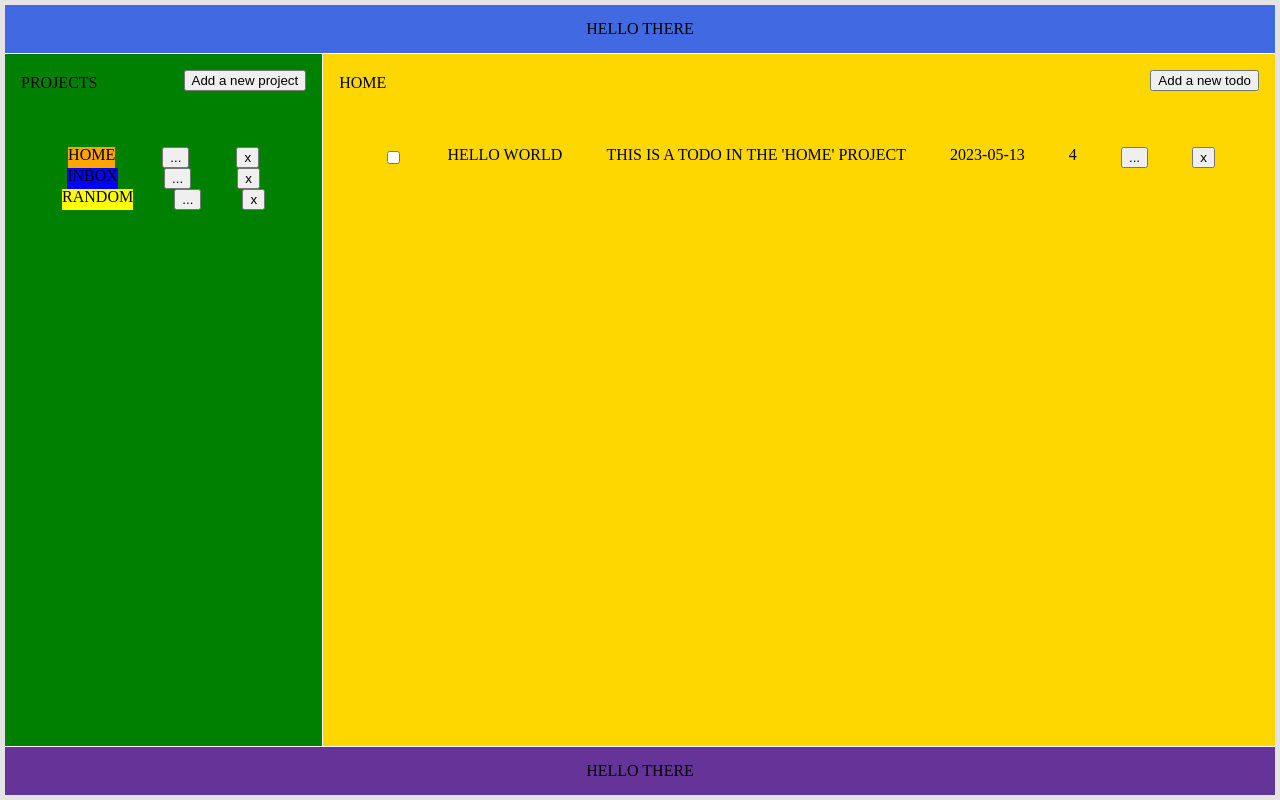
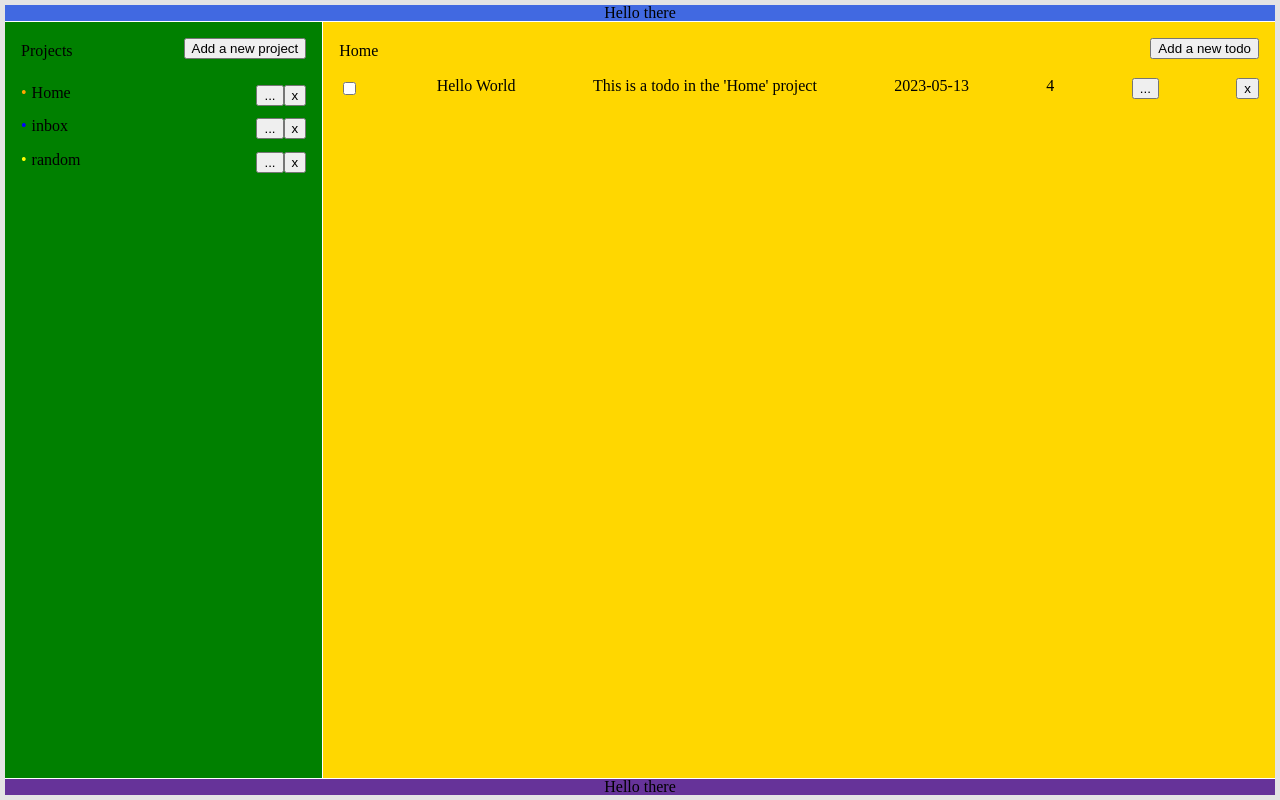
Before and after one commit to shaun-b1/to_do_list, a website built with webpack: page dist/index.html in a window 1280 px wide. Built offline with nearby package versions, Linux system fonts and the light colour scheme.

Commit message:
UI Changes to aside and project_ui

```diff
--- a/src/css/style.css
+++ b/src/css/style.css
@@ -2,7 +2,6 @@ body {
   background: #e4e4e4;
   height: 100vh;
   font: 500 100% system-ui, sans-serif;
-  text-transform: uppercase;
   display: flex;
   justify-content: center;
   align-items: center;
@@ -24,7 +23,6 @@ body {
   flex-direction: row;
   justify-content: center;
   align-items: flex-start;
-  padding: 1rem;
 }
 
 header {
@@ -41,11 +39,18 @@ main {
   align-items: start;
 }
 
+aside {
+  grid-column: 1 / 2;
+  grid-row: 2 / 3;
+  background-color: green;
+}
+
 #aside-title, #main-title {
   width: 100%;
   display: flex;
   justify-content: space-between;
   align-items: flex-end;
+  margin: 1rem 1rem 0;
 }
 
 aside {
@@ -54,22 +59,37 @@ aside {
   background-color: green;
 }
 
+footer {
+  grid-column: 1 / -1;
+  background-color: rebeccapurple;
+}
+
 #projects, #todos {
+  display: flex;
+  flex-wrap: wrap;
+  align-content: flex-start;
   width: 100%;
-  height: 80%;
-  display: flex;
-  flex-direction: column;
+  height: 90%;
+  margin: 1rem;
 }
 
 .project, .todo {
   width: 100%;
   display: flex;
-  justify-content: space-evenly;
+  justify-content: space-between;
 }
 
-footer {
-  grid-column: 1 / -1;
-  background-color: rebeccapurple;
+.project {
+  padding: 0.4rem 0;
+}
+
+.project > * {
+  display: flex;
+  justify-content: space-around;
+}
+
+.project > :first-child > :nth-child(2){
+  padding-left: 5px;
 }
 
 .modal {
--- a/src/js/project_manager.js
+++ b/src/js/project_manager.js
@@ -37,6 +37,7 @@ const projectManager = (function () {
     currentProject = project;
     addProjectUI(project);
     updateProjectTitle(project);
+    addAllTodos();
   }
 
   function editProject(project, title, colour) {
--- a/src/js/project_ui.js
+++ b/src/js/project_ui.js
@@ -21,18 +21,29 @@ function addProjectUI(newProject) {
   const project = document.createElement("li");
   project.classList.add("project");
 
+  const colour = document.createElement("p");
+  colour.textContent = "•";
+  colour.classList.add("project-colour");
+  colour.setAttribute("style", `color: ${newProject.colour}`);
+
   const name = document.createElement("h3");
   name.textContent = `${newProject.title}`;
   name.classList.add("project-title");
-  name.setAttribute("style", `background: ${newProject.colour}`);
+
+  const nameSection = document.createElement("div");
 
   const editButton = editProject();
   const deleteButton = deleteProject();
+
+  const buttonSection = document.createElement("div");
+
   project.addEventListener("click", (e) => {
-    projectManager.setCurrentProject(e.target.parentElement);
+    projectManager.setCurrentProject(e.currentTarget);
   });
 
-  project.append(name, editButton, deleteButton);
+  nameSection.append(colour, name);
+  buttonSection.append(editButton, deleteButton);
+  project.append(nameSection, buttonSection);
   projects.appendChild(project);
   updateProjectTitle(project);
 }
@@ -44,9 +55,7 @@ function editProject() {
   button.addEventListener("click", (e) => {
     document.body.appendChild(
       projectModal(
-        projectManager.projects[
-          projectManager.findProject(e.target.parentElement)
-        ]
+        projectManager.projects[projectManager.findProject(e.currentTarget)]
       )
     );
   });
@@ -55,11 +64,14 @@ function editProject() {
 
 function updateProject(project) {
   const projects = document.getElementById("projects");
-  const editedProject = Array.from(projects.children)
+  const editedProjectTitle = Array.from(projects.children)
     .at(projectManager.projects.indexOf(project))
     .querySelector(".project-title");
-  editedProject.textContent = `${project.title}`;
-  editedProject.setAttribute("style", `background: ${project.colour}`);
+  editedProjectTitle.textContent = `${project.title}`;
+  const editedProjectColour = Array.from(projects.children)
+    .at(projectManager.projects.indexOf(project))
+    .querySelector(".project-colour");
+  editedProjectColour.setAttribute("style", `color: ${project.colour}`);
 }
 
 function updateProjectTitle(project) {
@@ -76,8 +88,8 @@ function deleteProject() {
   button.classList.add("delete-project-button");
   button.textContent = "x";
   button.addEventListener("click", (e) => {
-    projectManager.deleteProject(e.target.parentNode);
-    button.parentElement.remove();
+    projectManager.deleteProject(e.currentTarget);
+    button.parentElement.parentElement.remove();
   });
   return button;
 }
```
Also changed, not shown: dist/js/aside.bundle.js, dist/js/index.bundle.js, dist/js/main.bundle.js, dist/js/project_manager.bundle.js, dist/js/project_modal.bundle.js, dist/js/project_ui.bundle.js, dist/js/todo_manager.bundle.js, dist/js/todo_modal.bundle.js, dist/js/todo_ui.bundle.js.
